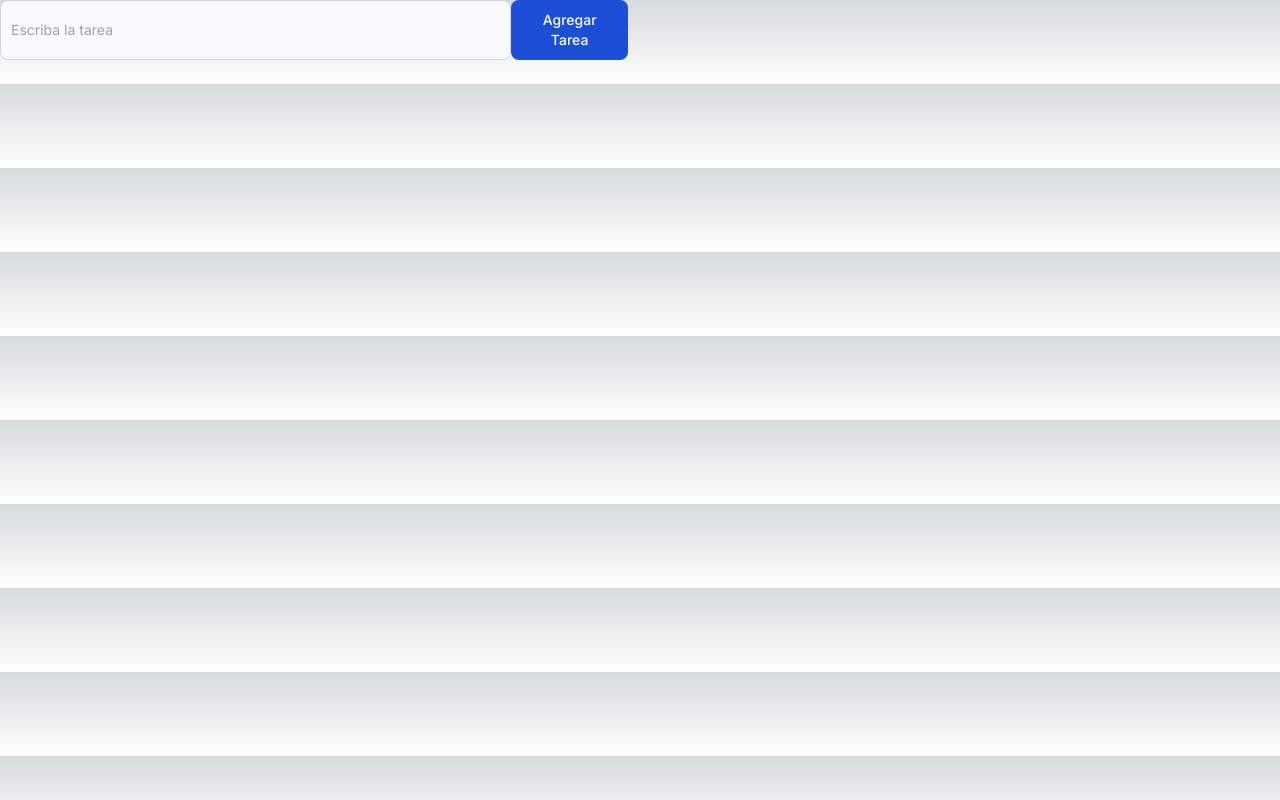
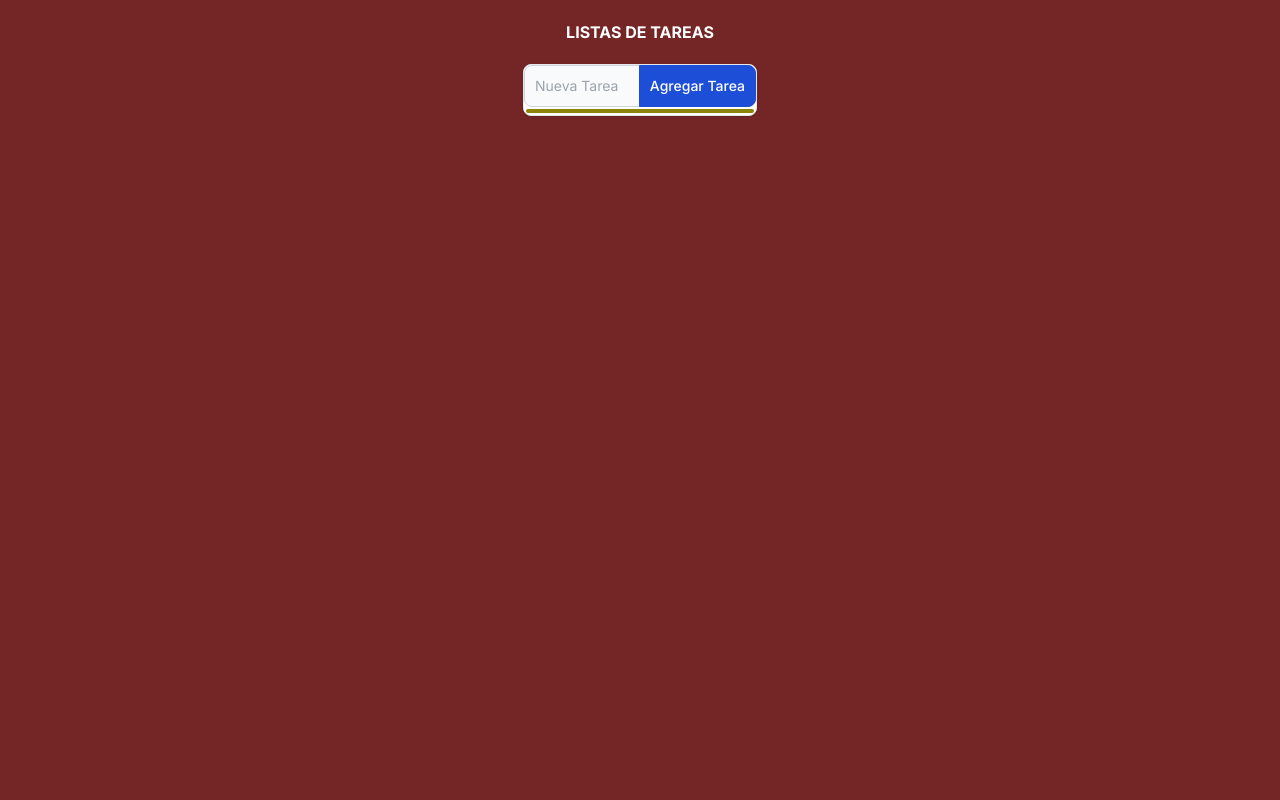
Before and after one commit to manuelhema39/bienestarapp, a Next.js app: page / in a window 1280 px wide. Built offline with nearby package versions, Linux system fonts and the light colour scheme.

Commit message:
Modificacion de tema del body y ul

```diff
--- a/src/app/globals.css
+++ b/src/app/globals.css
@@ -16,12 +16,43 @@
   }
 }
 
+.centrar{
+  width: 100%;
+  background-color: #742626;
+  justify-items: center;
+  text-align: center;
+}
+
+
+.miLi,
+.my-7{
+  background-color: rgb(141, 132, 11);
+  /*border: 1px solid;*/
+  border-color: rgb(255, 255, 255);
+  padding: 2px;
+  margin: 2px;
+  color: white;
+  font-weight: bold;
+  border-radius: 5px;
+}
+
+.miLi,
+.my-7:hover{
+cursor:pointer;
+}
+
 body {
   color: rgb(var(--foreground-rgb));
-  background: linear-gradient(
-      to bottom,
-      transparent,
-      rgb(var(--background-end-rgb))
-    )
-    rgb(var(--background-start-rgb));
+  background-color: #742626;
+  /*
+
+  display: flex;
+  justify-content: center;
+  align-items: center;*/
 }
+
+.font-bold{
+  margin: 10px;
+  padding: 10px;
+  color: white;
+}
--- a/src/app/page.tsx
+++ b/src/app/page.tsx
@@ -1,44 +1,53 @@
 'use client'
-import Image from 'next/image'
+import Link from "next/link"
 import React, { useState, useEffect } from 'react';
+
+const misTareas=[];
 
 export default function Home() {
 
-  const listaTareas=[];
+  const [Tarea, setTarea] = useState();
+  const [count,setCount]=useState(0)
+  const miInput=document.getElementById("InputTarea");
 
-  const agregaTarea=()=>{
-    let selInput=document.getElementById("first_name");
-    if(selInput!==null){
-      listaTareas.push({"id":listaTareas.length,"Tarea":selInput.value});
-      console.log(listaTareas)
-      const Lista=document.getElementById("ListaTareas");
-      Lista.className="list-none md:list-disc";
-      const claves=Object.keys(listaTareas);
-      const li=document.createElement('li');
+    useEffect(() => {
+        const miInput=document.getElementById("InputTarea");
+        const Lista=document.getElementById("ListaTareas");
+       // console.log(misTareas)
+        if(count!==0){
 
-      const p=document.createElement('p');
-      p.appendChild(document.createTextNode(selInput.value));
-      Lista.appendChild(li).appendChild(p);
-
-    }
-    else{
-      console.log("No hay tarea que agregar..")
-    }
-  }
+            const li=document.createElement('li');
+            li.className="miLi flex space-x-3 items-center";
+            let textNode=document.createTextNode(miInput.value);
+            li.appendChild(textNode)
+            Lista.appendChild(li)
+            miInput.value=""
+        }
+    });
 
   return (
+    <div className="centrar">
+      <div className="">
+        <h1 className="font-bold uppercase ...">Listas de Tareas</h1>
+        <div className="bg-white border border-gray-200 rounded-lg shadow dark:bg-gray-800 dark:border-gray-700">
+          <div className="relative">
+            <input type="text" id="InputTarea" className="bg-gray-50 border border-gray-300 text-gray-900 text-sm rounded-lg focus:ring-blue-500 focus:border-blue-500 block w-full p-2.5 dark:bg-gray-700 dark:border-gray-600 dark:placeholder-gray-400 dark:text-white dark:focus:ring-blue-500 dark:focus:border-blue-500" placeholder="Nueva Tarea" required/>
+            <button className="absolute top-0 right-0 p-2.5 h-full text-sm font-medium text-white bg-blue-700 rounded-r-lg border border-blue-700 hover:bg-blue-800 focus:ring-4 focus:outline-none focus:ring-blue-300 dark:bg-blue-600 dark:hover:bg-blue-700 dark:focus:ring-blue-800" type="button"  onClick={() =>{
+              setCount(count + 1)
+              setTarea({"Tarea":count});
+              miInput ?   misTareas.push([{"Tarea":count,"Descripcion":miInput.value}]) : console.log("Error");
+            }}>
+            Agregar Tarea
+            </button>
+          </div>
 
-      <div className="grid gap-6 mb-6 md:grid-cols-2">
-        <div className='flex flex-row'>
-          <input type="text" id="first_name" className="bg-gray-50 border border-gray-300 text-gray-900 text-sm rounded-lg focus:ring-blue-500 focus:border-blue-500 block w-full p-2.5 dark:bg-gray-700 dark:border-gray-600 dark:placeholder-gray-400 dark:text-white dark:focus:ring-blue-500 dark:focus:border-blue-500" placeholder="Escriba la tarea" required/>
-          <button type="button" onClick={agregaTarea} className="text-white bg-blue-700 hover:bg-blue-800 focus:ring-4 focus:outline-none focus:ring-blue-300 font-medium rounded-lg text-sm w-full sm:w-auto px-5 py-2.5 text-center dark:bg-blue-600 dark:hover:bg-blue-700 dark:focus:ring-blue-800">Agregar Tarea</button>
-        </div>
-        <div className='flex flex-row'>
-          <ul id="ListaTareas">
-
-          </ul>
+          <div className="relative">
+            <ul role="list" className="my-7" id="ListaTareas">
+            </ul>
+          </div>
         </div>
       </div>
+    </div>
 
-  )
+  );
 }
```
